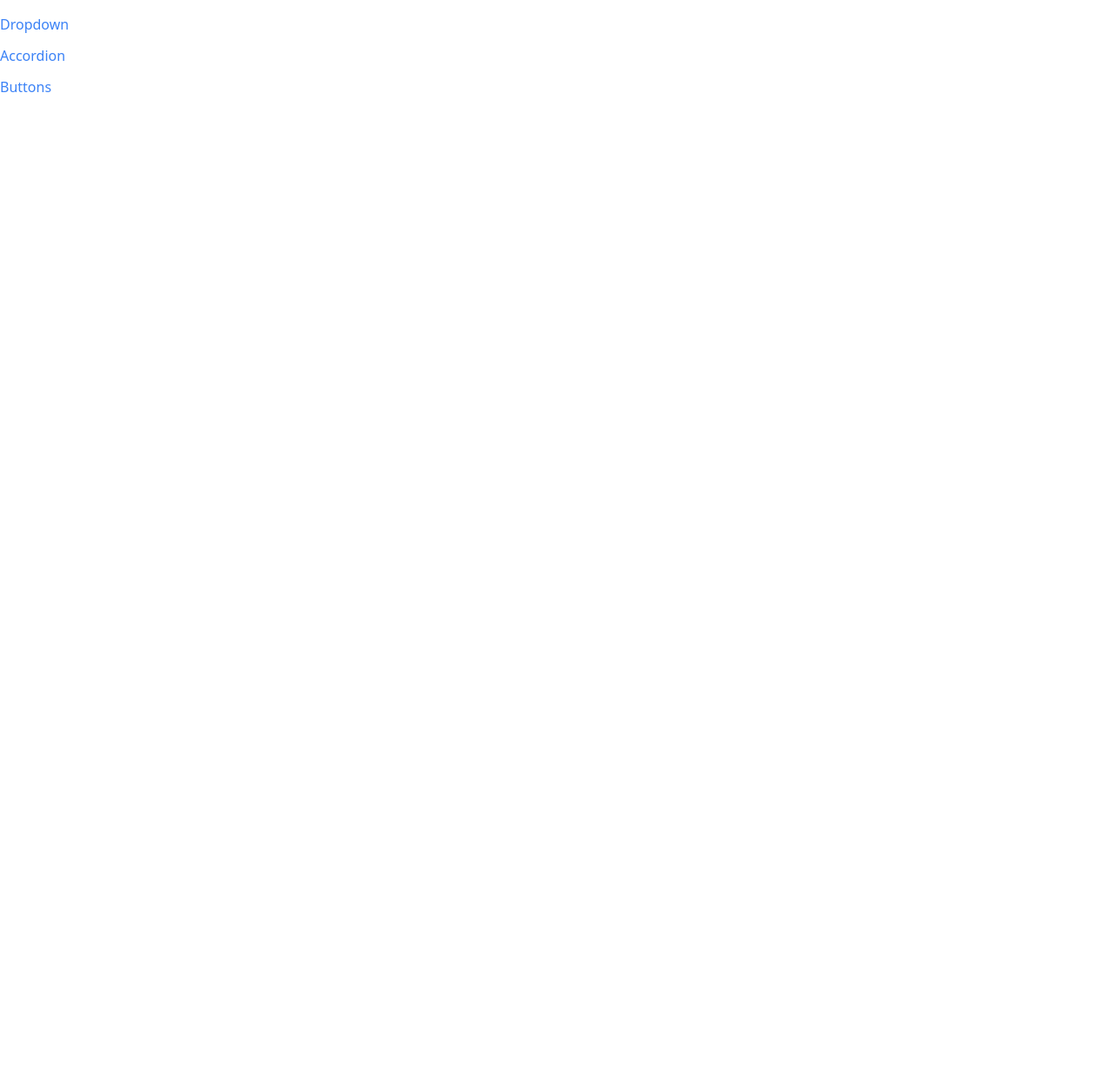
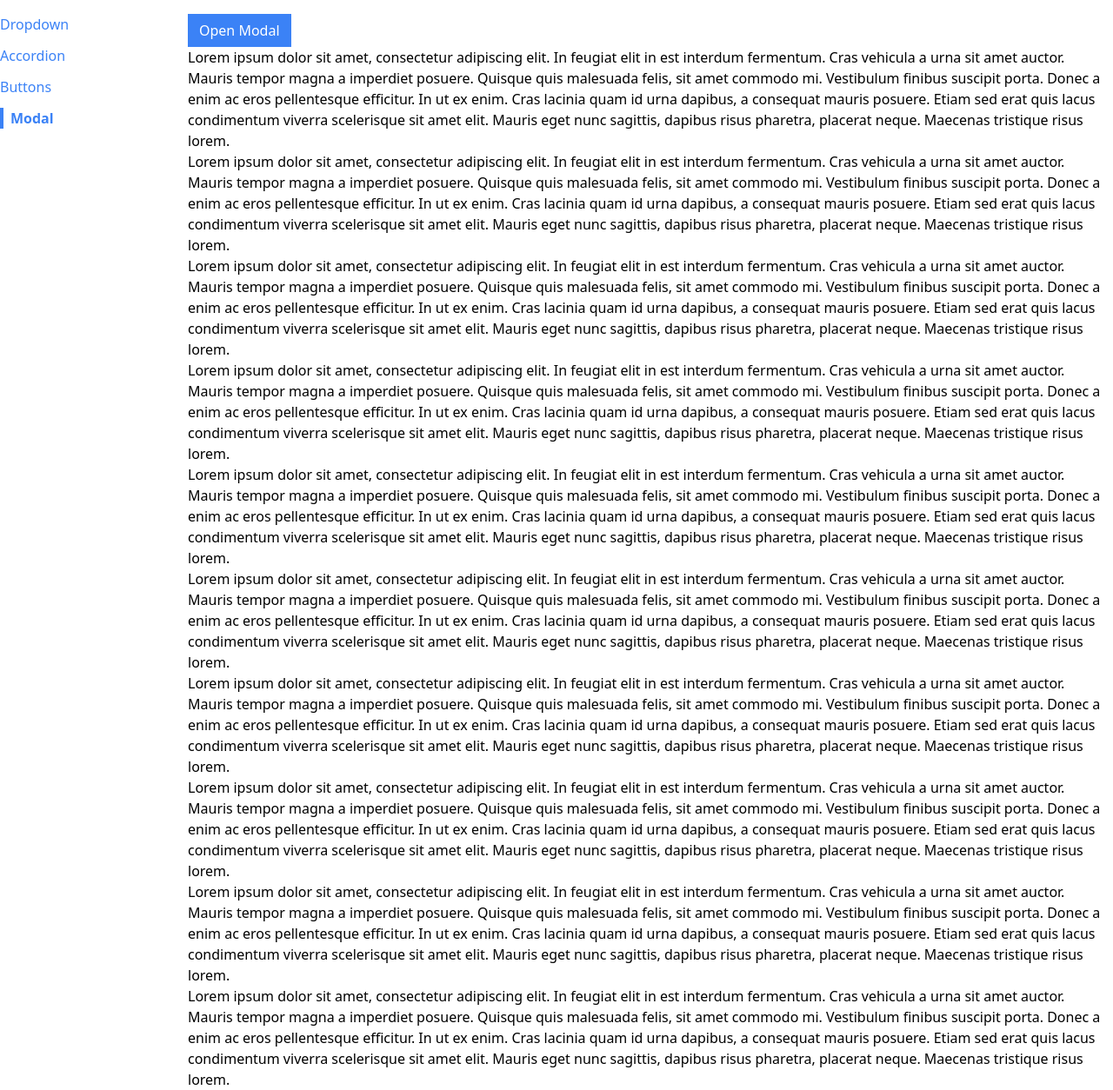
Before and after one commit to mamunreza/react101, a React (Create React App) app: page /modal in a window 1280 px wide. Shown: the whole page at 87% size. Before the commit the page ends 800 px from the top, so only its background shows below. Built offline with nearby package versions, Linux system fonts and the light colour scheme.

Commit message:
Using portals (#17)

```diff
--- a/src/App.js
+++ b/src/App.js
@@ -3,6 +3,7 @@
 import AccordionPage from './pages/AccordionPage';
 import DropdownPage from './pages/DropdownPage';
 import ButtonPage from './pages/ButtonPage';
+import ModalPage from './pages/ModalPage';
 
 function App() {
   return (
@@ -18,6 +19,9 @@
         <Route path="/buttons">
           <ButtonPage />
         </Route>
+        <Route path="/modal">
+          <ModalPage />
+        </Route>
       </div>
     </div>
   );
--- /dev/null
+++ b/src/components/Modal.js
@@ -0,0 +1,30 @@
+import ReactDOM from 'react-dom';
+import { useEffect } from 'react';
+
+function Modal({ onClose, children, actionBar }) {
+  useEffect(() => {
+    document.body.classList.add('overflow-hidden');
+
+    return () => {
+      document.body.classList.remove('overflow-hidden');
+    };
+  }, []);
+
+  return ReactDOM.createPortal(
+    <div>
+      <div
+        onClick={onClose}
+        className="fixed inset-0 bg-gray-300 opacity-80"
+      ></div>
+      <div className="fixed inset-40 p-10 bg-white">
+        <div className="flex flex-col justify-between h-full">
+          {children}
+          <div className="flex justify-end">{actionBar}</div>
+        </div>
+      </div>
+    </div>,
+    document.querySelector('.modal-container')
+  );
+}
+
+export default Modal;
--- a/src/components/Sidebar.js
+++ b/src/components/Sidebar.js
@@ -5,6 +5,7 @@
     { label: 'Dropdown', path: '/' },
     { label: 'Accordion', path: '/accordion' },
     { label: 'Buttons', path: '/buttons' },
+    { label: 'Modal', path: '/modal' },
   ];
 
   const renderedLinks = links.map((link) => {
--- /dev/null
+++ b/src/pages/ModalPage.js
@@ -0,0 +1,150 @@
+import { useState } from 'react';
+import Modal from '../components/Modal';
+import Button from '../components/Button';
+
+function ModalPage() {
+  const [showModal, setShowModal] = useState(false);
+
+  const handleClick = () => {
+    setShowModal(true);
+  };
+
+  const handleClose = () => {
+    setShowModal(false);
+  };
+
+  const actionBar = (
+    <div>
+      <Button onClick={handleClose} primary>
+        I Accept
+      </Button>
+    </div>
+  );
+  const modal = (
+    <Modal onClose={handleClose} actionBar={actionBar}>
+      <p>Here is an important agreement for you to accept</p>
+    </Modal>
+  );
+
+  return (
+    <div>
+      <Button onClick={handleClick} primary>
+        Open Modal
+      </Button>
+      {showModal && modal}
+
+      <p>
+        Lorem ipsum dolor sit amet, consectetur adipiscing elit. In feugiat elit
+        in est interdum fermentum. Cras vehicula a urna sit amet auctor. Mauris
+        tempor magna a imperdiet posuere. Quisque quis malesuada felis, sit amet
+        commodo mi. Vestibulum finibus suscipit porta. Donec a enim ac eros
+        pellentesque efficitur. In ut ex enim. Cras lacinia quam id urna
+        dapibus, a consequat mauris posuere. Etiam sed erat quis lacus
+        condimentum viverra scelerisque sit amet elit. Mauris eget nunc
+        sagittis, dapibus risus pharetra, placerat neque. Maecenas tristique
+        risus lorem.
+      </p>
+      <p>
+        Lorem ipsum dolor sit amet, consectetur adipiscing elit. In feugiat elit
+        in est interdum fermentum. Cras vehicula a urna sit amet auctor. Mauris
+        tempor magna a imperdiet posuere. Quisque quis malesuada felis, sit amet
+        commodo mi. Vestibulum finibus suscipit porta. Donec a enim ac eros
+        pellentesque efficitur. In ut ex enim. Cras lacinia quam id urna
+        dapibus, a consequat mauris posuere. Etiam sed erat quis lacus
+        condimentum viverra scelerisque sit amet elit. Mauris eget nunc
+        sagittis, dapibus risus pharetra, placerat neque. Maecenas tristique
+        risus lorem.
+      </p>
+      <p>
+        Lorem ipsum dolor sit amet, consectetur adipiscing elit. In feugiat elit
+        in est interdum fermentum. Cras vehicula a urna sit amet auctor. Mauris
+        tempor magna a imperdiet posuere. Quisque quis malesuada felis, sit amet
+        commodo mi. Vestibulum finibus suscipit porta. Donec a enim ac eros
+        pellentesque efficitur. In ut ex enim. Cras lacinia quam id urna
+        dapibus, a consequat mauris posuere. Etiam sed erat quis lacus
+        condimentum viverra scelerisque sit amet elit. Mauris eget nunc
+        sagittis, dapibus risus pharetra, placerat neque. Maecenas tristique
+        risus lorem.
+      </p>
+      <p>
+        Lorem ipsum dolor sit amet, consectetur adipiscing elit. In feugiat elit
+        in est interdum fermentum. Cras vehicula a urna sit amet auctor. Mauris
+        tempor magna a imperdiet posuere. Quisque quis malesuada felis, sit amet
+        commodo mi. Vestibulum finibus suscipit porta. Donec a enim ac eros
+        pellentesque efficitur. In ut ex enim. Cras lacinia quam id urna
+        dapibus, a consequat mauris posuere. Etiam sed erat quis lacus
+        condimentum viverra scelerisque sit amet elit. Mauris eget nunc
+        sagittis, dapibus risus pharetra, placerat neque. Maecenas tristique
+        risus lorem.
+      </p>
+      <p>
+        Lorem ipsum dolor sit amet, consectetur adipiscing elit. In feugiat elit
+        in est interdum fermentum. Cras vehicula a urna sit amet auctor. Mauris
+        tempor magna a imperdiet posuere. Quisque quis malesuada felis, sit amet
+        commodo mi. Vestibulum finibus suscipit porta. Donec a enim ac eros
+        pellentesque efficitur. In ut ex enim. Cras lacinia quam id urna
+        dapibus, a consequat mauris posuere. Etiam sed erat quis lacus
+        condimentum viverra scelerisque sit amet elit. Mauris eget nunc
+        sagittis, dapibus risus pharetra, placerat neque. Maecenas tristique
+        risus lorem.
+      </p>
+      <p>
+        Lorem ipsum dolor sit amet, consectetur adipiscing elit. In feugiat elit
+        in est interdum fermentum. Cras vehicula a urna sit amet auctor. Mauris
+        tempor magna a imperdiet posuere. Quisque quis malesuada felis, sit amet
+        commodo mi. Vestibulum finibus suscipit porta. Donec a enim ac eros
+        pellentesque efficitur. In ut ex enim. Cras lacinia quam id urna
+        dapibus, a consequat mauris posuere. Etiam sed erat quis lacus
+        condimentum viverra scelerisque sit amet elit. Mauris eget nunc
+        sagittis, dapibus risus pharetra, placerat neque. Maecenas tristique
+        risus lorem.
+      </p>
+      <p>
+        Lorem ipsum dolor sit amet, consectetur adipiscing elit. In feugiat elit
+        in est interdum fermentum. Cras vehicula a urna sit amet auctor. Mauris
+        tempor magna a imperdiet posuere. Quisque quis malesuada felis, sit amet
+        commodo mi. Vestibulum finibus suscipit porta. Donec a enim ac eros
+        pellentesque efficitur. In ut ex enim. Cras lacinia quam id urna
+        dapibus, a consequat mauris posuere. Etiam sed erat quis lacus
+        condimentum viverra scelerisque sit amet elit. Mauris eget nunc
+        sagittis, dapibus risus pharetra, placerat neque. Maecenas tristique
+        risus lorem.
+      </p>
+      <p>
+        Lorem ipsum dolor sit amet, consectetur adipiscing elit. In feugiat elit
+        in est interdum fermentum. Cras vehicula a urna sit amet auctor. Mauris
+        tempor magna a imperdiet posuere. Quisque quis malesuada felis, sit amet
+        commodo mi. Vestibulum finibus suscipit porta. Donec a enim ac eros
+        pellentesque efficitur. In ut ex enim. Cras lacinia quam id urna
+        dapibus, a consequat mauris posuere. Etiam sed erat quis lacus
+        condimentum viverra scelerisque sit amet elit. Mauris eget nunc
+        sagittis, dapibus risus pharetra, placerat neque. Maecenas tristique
+        risus lorem.
+      </p>
+      <p>
+        Lorem ipsum dolor sit amet, consectetur adipiscing elit. In feugiat elit
+        in est interdum fermentum. Cras vehicula a urna sit amet auctor. Mauris
+        tempor magna a imperdiet posuere. Quisque quis malesuada felis, sit amet
+        commodo mi. Vestibulum finibus suscipit porta. Donec a enim ac eros
+        pellentesque efficitur. In ut ex enim. Cras lacinia quam id urna
+        dapibus, a consequat mauris posuere. Etiam sed erat quis lacus
+        condimentum viverra scelerisque sit amet elit. Mauris eget nunc
+        sagittis, dapibus risus pharetra, placerat neque. Maecenas tristique
+        risus lorem.
+      </p>
+      <p>
+        Lorem ipsum dolor sit amet, consectetur adipiscing elit. In feugiat elit
+        in est interdum fermentum. Cras vehicula a urna sit amet auctor. Mauris
+        tempor magna a imperdiet posuere. Quisque quis malesuada felis, sit amet
+        commodo mi. Vestibulum finibus suscipit porta. Donec a enim ac eros
+        pellentesque efficitur. In ut ex enim. Cras lacinia quam id urna
+        dapibus, a consequat mauris posuere. Etiam sed erat quis lacus
+        condimentum viverra scelerisque sit amet elit. Mauris eget nunc
+        sagittis, dapibus risus pharetra, placerat neque. Maecenas tristique
+        risus lorem.
+      </p>
+    </div>
+  );
+}
+
+export default ModalPage;
```
